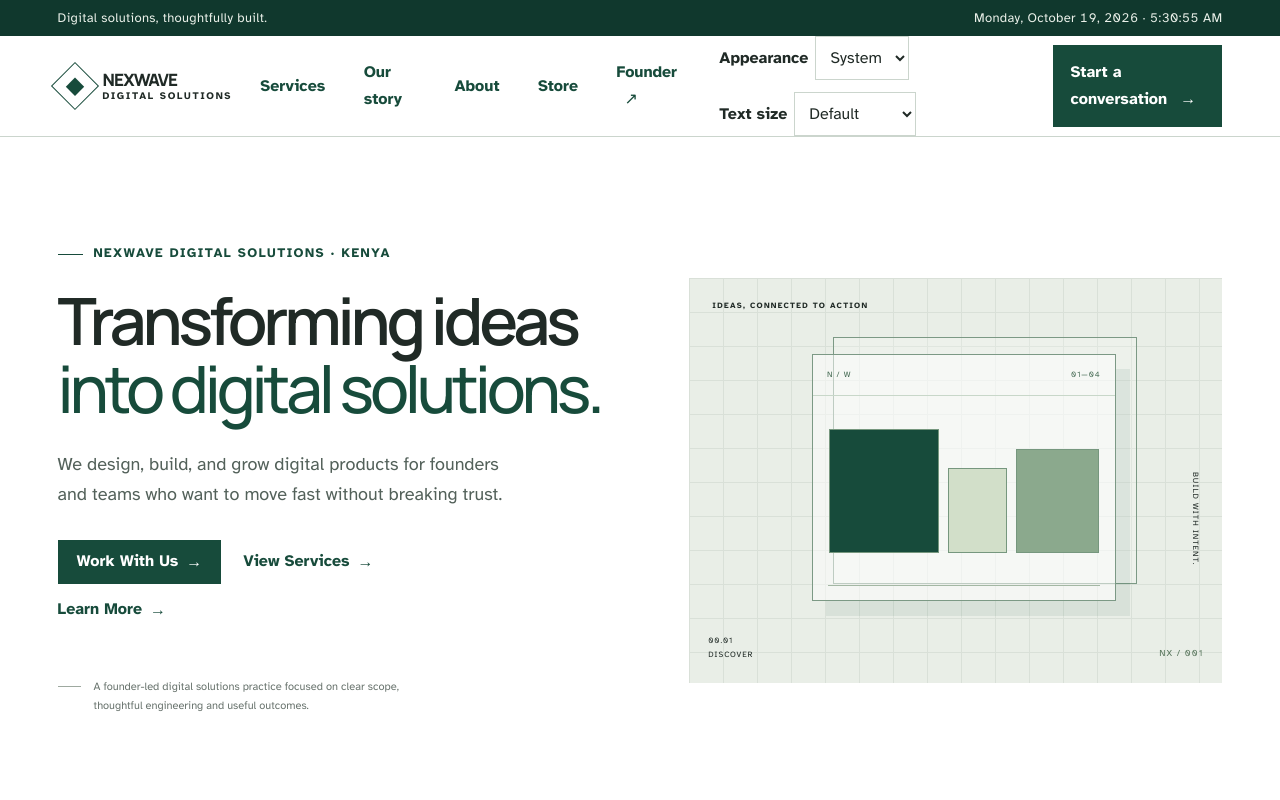
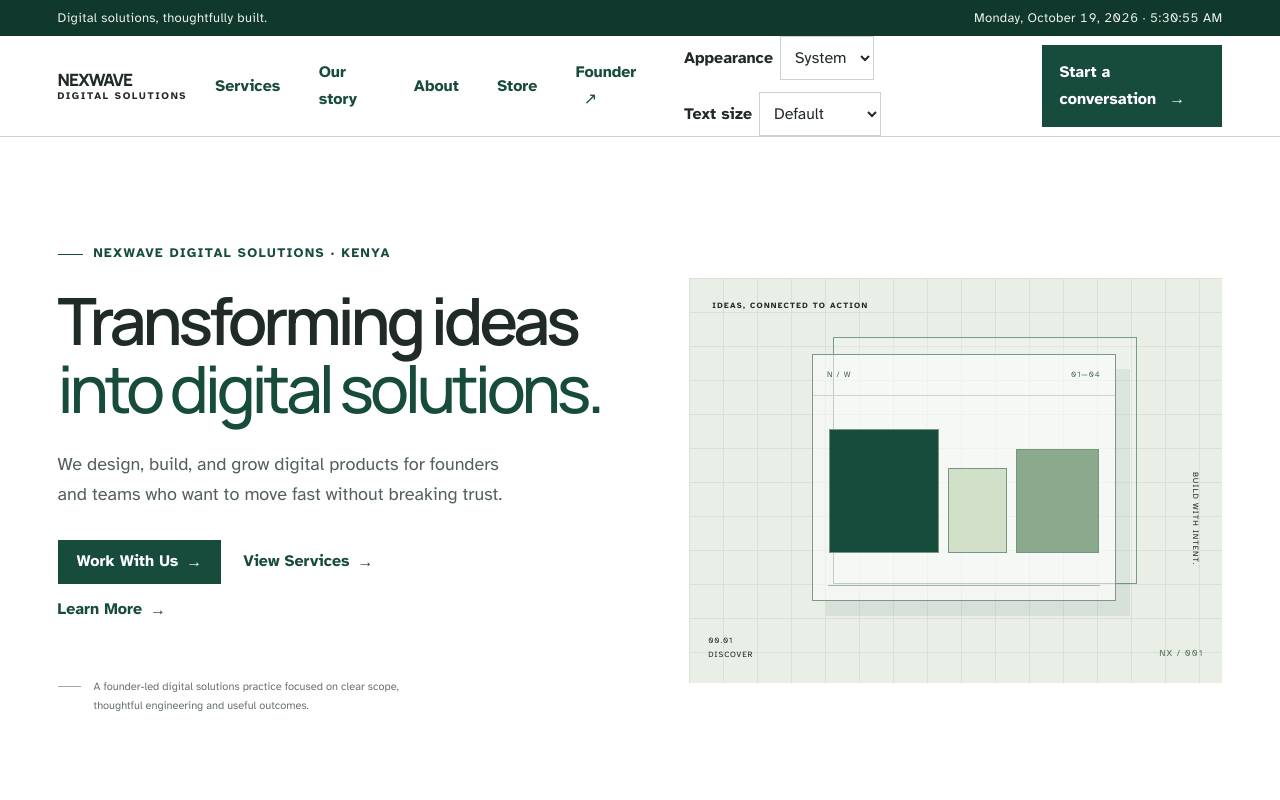
Before and after one commit to Namunane-8/NexWave-Digital-Solutions-KE, a React (Vite) app: page / in a window 1280 px wide. Shown: the top 800 px of the page. Built offline with nearby package versions, Linux system fonts and the light colour scheme.

Commit message:
Remove placeholder logo mark pending official logo asset

```diff
--- a/src/App.tsx
+++ b/src/App.tsx
@@ -88,7 +88,6 @@ function Header() {
   return (
     <header className="site-header">
       <a className="wordmark" href="/">
-        <span className="brand-mark" aria-hidden="true"><span /></span>
         <span className="wordmark-text">NEXWAVE<span>DIGITAL SOLUTIONS</span></span>
       </a>
       <button className="menu-toggle" type="button" aria-expanded={menuOpen} aria-controls="primary-navigation" onClick={() => setMenuOpen((open) => !open)}>
@@ -108,7 +107,6 @@ function Footer() {
     <footer className="site-footer">
       <div className="footer-main">
         <a className="wordmark footer-wordmark" href="/">
-          <span className="brand-mark" aria-hidden="true"><span /></span>
           <span className="wordmark-text">NEXWAVE<span>DIGITAL SOLUTIONS</span></span>
         </a>
         <p>Practical digital progress, built with purpose.</p>
```
